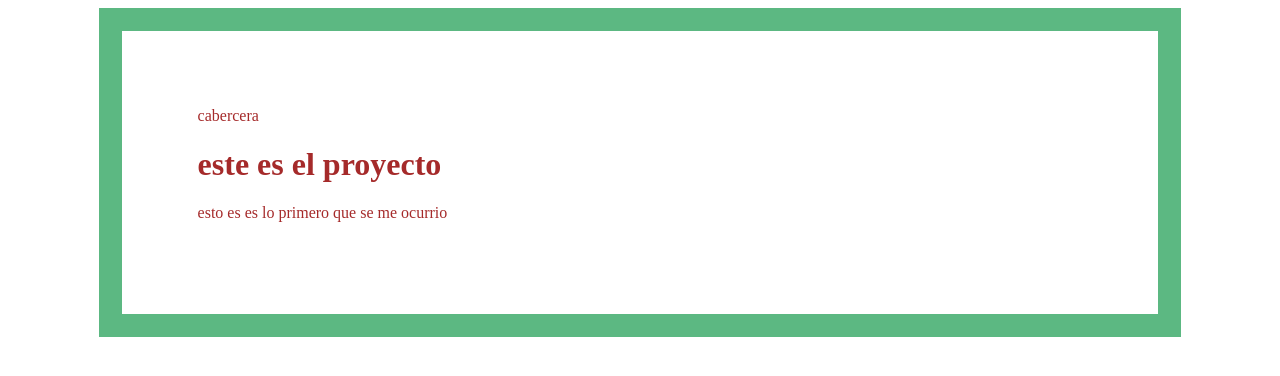
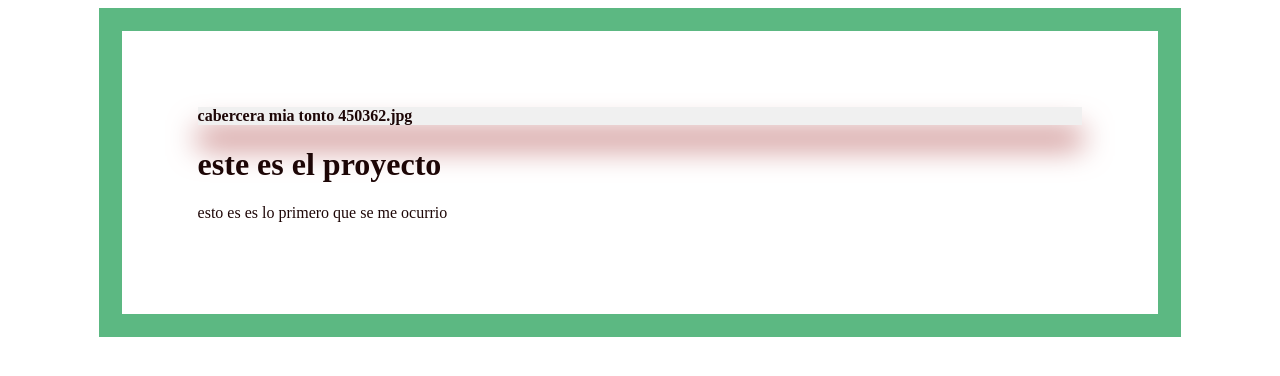
Before and after one commit to santiagorivader/my-proyecto, a plain HTML site: page proyecto1/post.html in a window 1280 px wide. Drawn offline with Linux system fonts and the light colour scheme; files that its build step writes are made by us from their sources.

Commit message:
finalizadalacabceraaaa

```diff
--- a/proyecto1/css/topo.css
+++ b/proyecto1/css/topo.css
@@ -6,10 +6,19 @@ body {
 
 }
 #container{
-    width: 70%; color: brown;
+    width: 70%; color: rgb(29, 6, 6);
     padding: 2cm;
     text-align: left;
     border: 23px solid #5cb882;
     margin: 0 auto;
 
 }
+#CABECERA{
+    background-color: rgb(240, 240, 240); size: 22px 14px 40px 0px;
+
+    box-shadow: 0px 22px 30px 0px rgb(194, 117, 117);
+    margin: 2%;
+    padding: 0,5em;
+    margin: 0%;
+    font-weight: bold;
+}
--- a/proyecto1/post.html
+++ b/proyecto1/post.html
@@ -12,12 +12,14 @@
 <body>
 <div id="container">
     <div id="CABECERA">
-        cabercera
+        cabercera mia tonto
+        <picture>450362.jpg</picture>
+
     </div>
     <div id="post">
         <h1>este es el proyecto </h1>
         <p>esto es es lo primero que se me ocurrio</p>
-        <link rel="import" href="https://wallpaperaccess.com/download/1920-x-1080-windows-7220928">
+
 
     </div>
 </div>
```
